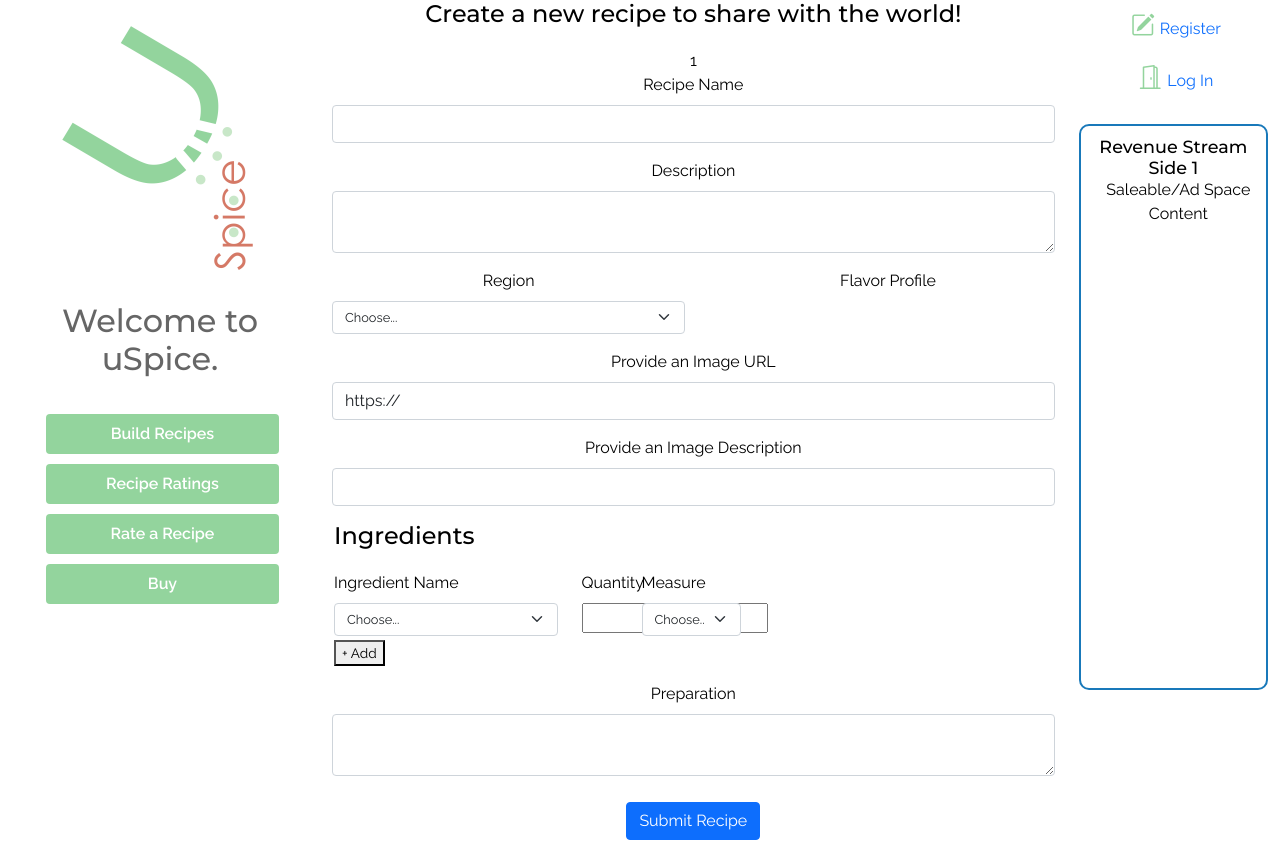
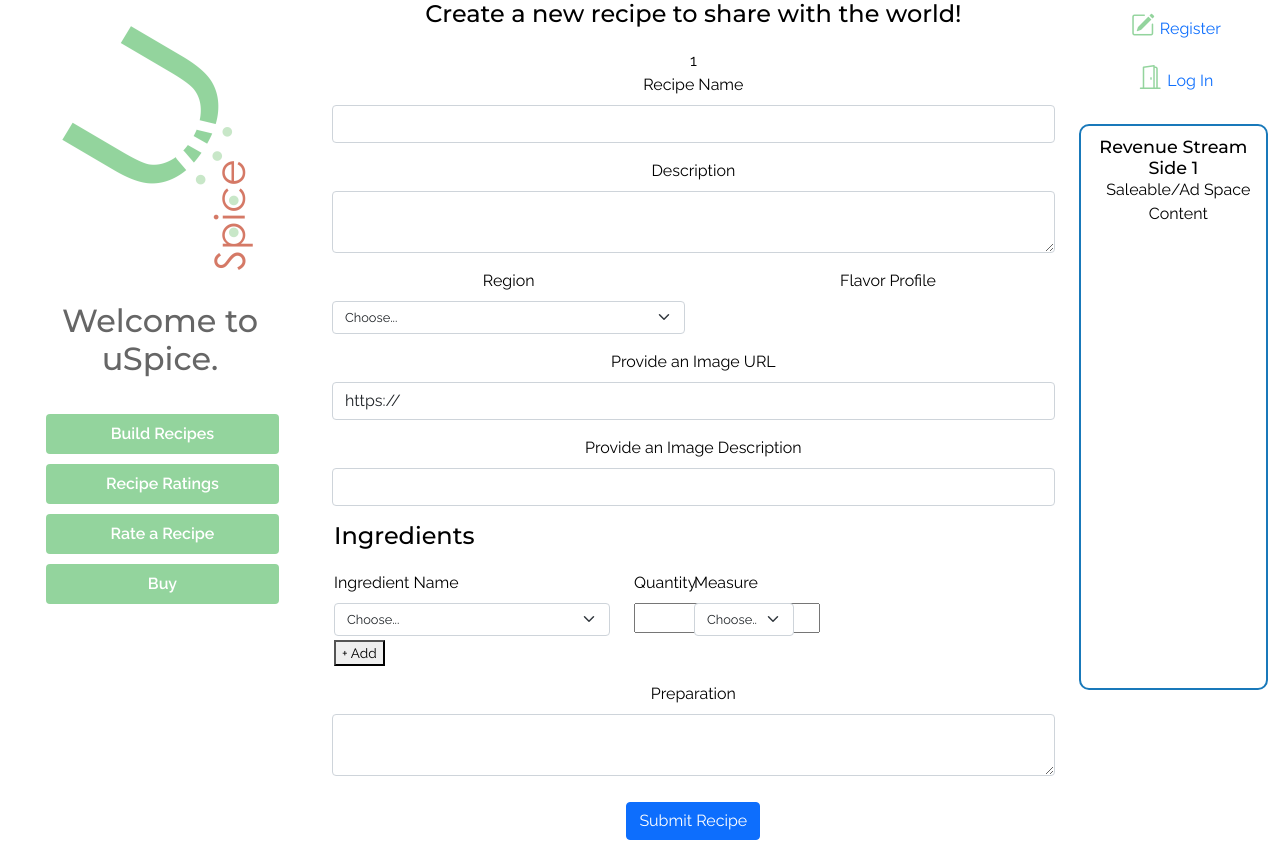
Before and after one commit to GeorgeLychock/MS3-Project-Python-uSpice, a Flask app: page /edit_recipe/1 in a window 1280 px wide. Shown: the part 154-998 px from the top of the page. Run offline with Flask 2, Linux system fonts and the light colour scheme; data that the repository does not hold is empty; parts of the project's set-up code (start-up, migrations or seed data) failed here and were passed over; some libraries are stand-ins or nearby versions.

Commit message:
styles: Adjusted Add Ingredient section on the Build Recipe page

```diff
--- a/static/css/style.css
+++ b/static/css/style.css
@@ -385,6 +385,10 @@ padding: 0 10%;
   font-size: .8rem;
 }
 
+.us-ingredient-name {
+  width: 150px;
+}
+
 .us-ingredient-quantity {
   width: 60px;
   height: 32px;
@@ -546,6 +550,10 @@ padding: 0 10%;
     min-height: 500px;
   }
 
+  .us-ingredient-name {
+    width: 300px;
+  }
+
 }
 
 @media only screen and (max-width: 1071px) {
--- a/static/js/script.js
+++ b/static/js/script.js
@@ -48,20 +48,20 @@ function buildIngredientForm(i) {
 
     return `
     <div class="row us-ingredient-row" id="${ing.id}">
-        <div class="col-4 us-ingredient-name">
+        <div class="col-5 us-ingredient-name">
             <label for="ingredient_name" class="form-label">Ingredient Name</label>
-            <input class="" type="text" id="ingredient_name" name="ingredient_name" value="${ing.name}">
+            <input class="us-ingredient-name"" type="text" id="ingredient_name" name="ingredient_name" value="${ing.name}">
         </div>
-        <div class="col-4 us-ingredient-quantity">
+        <div class="col-3 us-ingredient-quantity">
             <label for="ingredient_quantity" class="form-label">Quantity</label>
             <input id="ingredient_quantity" name="ingredient_quantity" class="" value="${ing.quantity}">
         </div>
-        <div class="col-2 us-ingredient-measure">
+        <div class="col-3 us-ingredient-measure">
             <label for="ingredient_measure" class="form-label">Measure</label>
             <input id="ingredient_measure" name="ingredient_measure" class="" value="${ing.measure}">
         </div>
         <!-- Remove the ingredient from the form -->
-        <div class="col-2">
+        <div class="col-1">
             <button type="button" class="us-ingredient-addbtn" onclick="removeIngredient('${ing.id}')">Remove</button>
         </div>
     </div>
```
Also changed, not shown: templates/build_recipe.html (+4 -4 lines).
